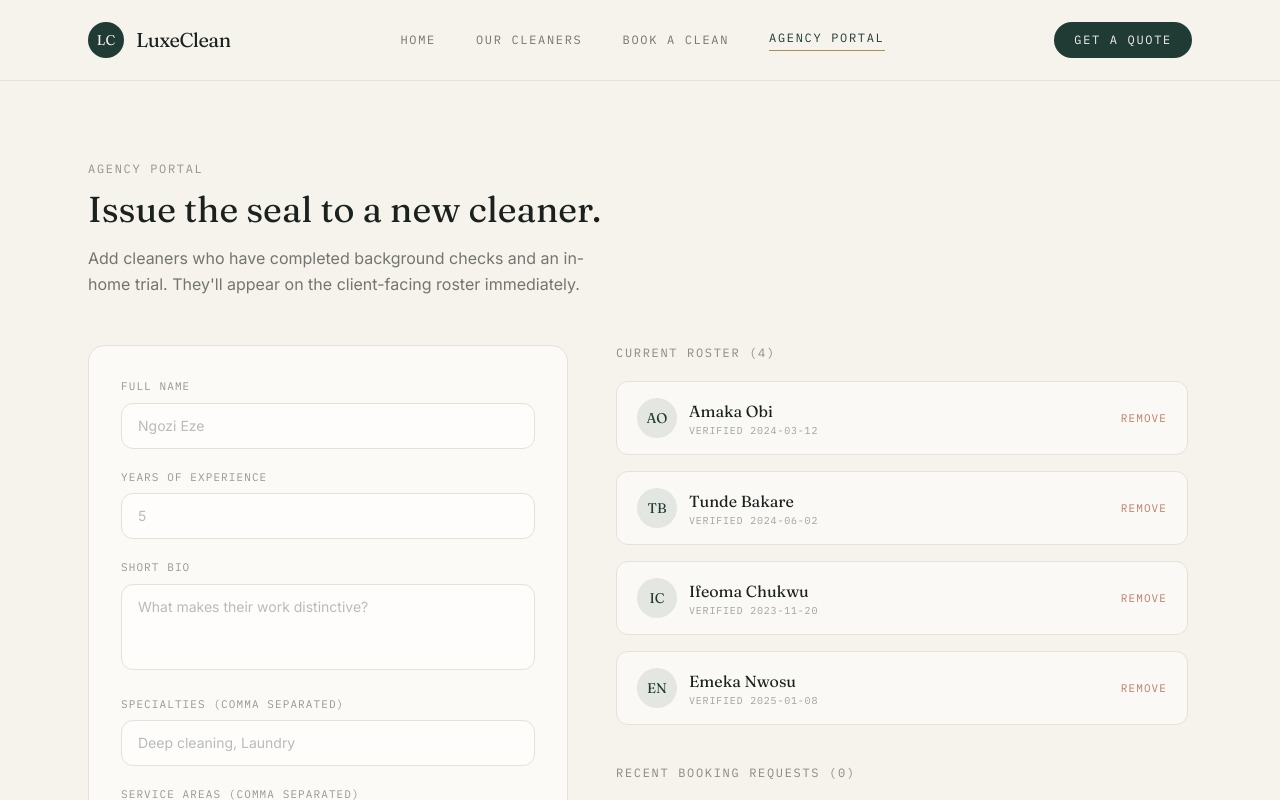
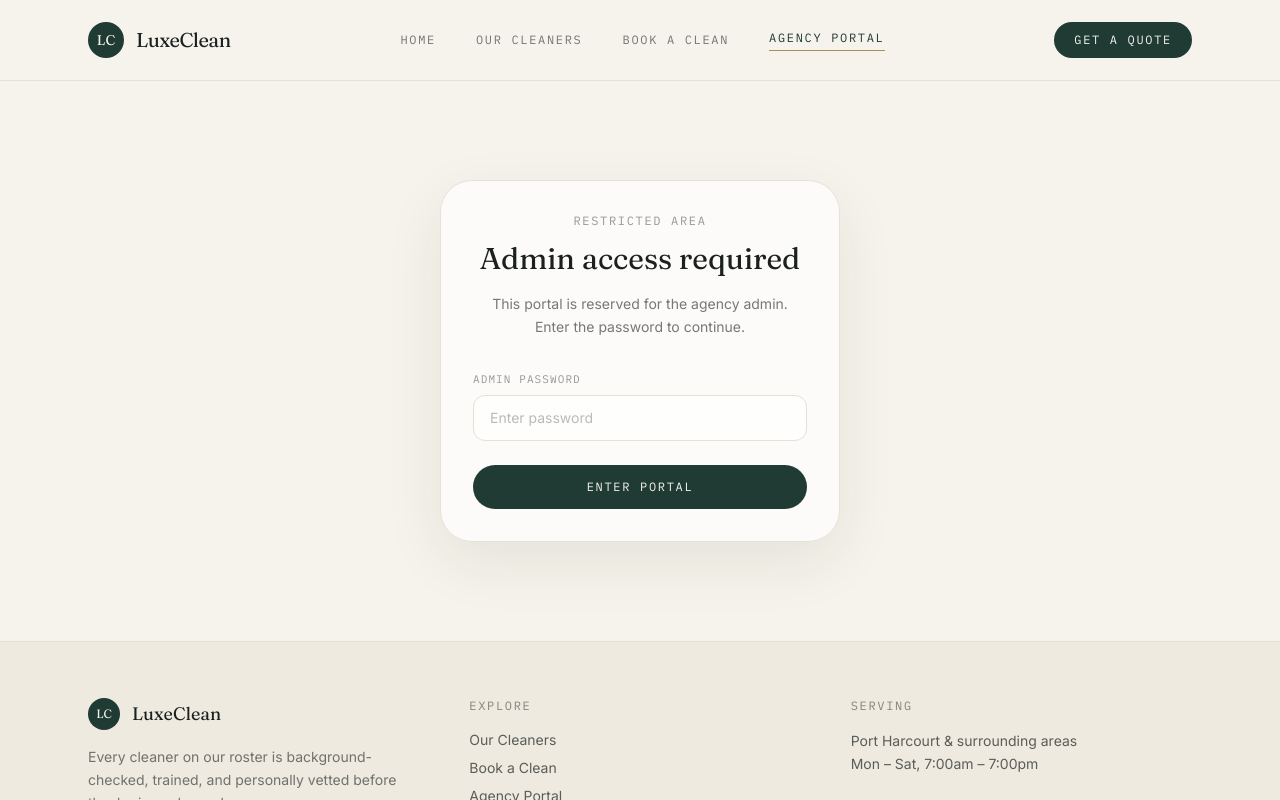
Before and after one commit to MbiatkeEdet/Lemhub-cleaning, a React (Vite) app: page /agency in a window 1280 px wide. Shown: the top 800 px of the page. Built offline with nearby package versions, Linux system fonts and the light colour scheme.

Commit message:
agency update

```diff
--- a/package.json
+++ b/package.json
@@ -5,7 +5,7 @@
   "type": "module",
   "scripts": {
     "dev": "vite",
-    "build": "npx vite build",
+    "build": "vite build",
     "lint": "oxlint",
     "preview": "vite preview"
   },
--- a/src/pages/AgencyPortal.jsx
+++ b/src/pages/AgencyPortal.jsx
@@ -1,4 +1,4 @@
-import { useState } from "react";
+import { useEffect, useState } from "react";
 import { useApp } from "../context/AppContext";
 import SealBadge from "../components/SealBadge";
 
@@ -10,11 +10,40 @@ const emptyForm = {
   areas: "",
 };
 
+const ADMIN_PASSWORD = "LuxeCleanAdmin";
+const ACCESS_KEY = "agency-portal-access";
+
 export default function AgencyPortal() {
   const { cleaners, addCleaner, removeCleaner, bookings } = useApp();
   const [form, setForm] = useState(emptyForm);
   const [justAdded, setJustAdded] = useState(null);
   const [error, setError] = useState("");
+  const [password, setPassword] = useState("");
+  const [isAuthorized, setIsAuthorized] = useState(() => {
+    if (typeof window === "undefined") return false;
+    return sessionStorage.getItem(ACCESS_KEY) === "true";
+  });
+
+  useEffect(() => {
+    if (isAuthorized) {
+      sessionStorage.setItem(ACCESS_KEY, "true");
+    } else {
+      sessionStorage.removeItem(ACCESS_KEY);
+    }
+  }, [isAuthorized]);
+
+  function handlePasswordSubmit(e) {
+    e.preventDefault();
+    if (password === ADMIN_PASSWORD) {
+      setIsAuthorized(true);
+      setError("");
+      setPassword("");
+      return;
+    }
+
+    setError("Incorrect admin password.");
+    setPassword("");
+  }
 
   function handleSubmit(e) {
     e.preventDefault();
@@ -40,18 +69,61 @@ export default function AgencyPortal() {
     setForm(emptyForm);
   }
 
+  if (!isAuthorized) {
+    return (
+      <div className="mx-auto flex min-h-[70vh] max-w-md items-center justify-center px-6 py-20">
+        <div className="w-full rounded-[2rem] border border-mist bg-white/70 p-8 text-center shadow-[0_20px_60px_rgba(33,36,31,0.08)]">
+          <p className="font-mono text-xs uppercase tracking-[0.14em] text-ink/45 mb-3">
+            Restricted area
+          </p>
+          <h1 className="font-display text-3xl text-ink">Admin access required</h1>
+          <p className="mt-4 text-sm leading-relaxed text-ink/60">
+            This portal is reserved for the agency admin. Enter the password to continue.
+          </p>
+
+          <form onSubmit={handlePasswordSubmit} className="mt-8 text-left">
+            <Field
+              label="Admin password"
+              value={password}
+              onChange={setPassword}
+              placeholder="Enter password"
+              type="password"
+            />
+            {error && <p className="mt-3 text-sm text-clay">{error}</p>}
+            <button
+              type="submit"
+              className="mt-6 inline-flex w-full items-center justify-center rounded-full bg-pine px-7 py-3.5 font-mono text-xs uppercase tracking-[0.14em] text-linen hover:bg-pine-light transition-colors"
+            >
+              Enter portal
+            </button>
+          </form>
+        </div>
+      </div>
+    );
+  }
+
   return (
     <div className="mx-auto max-w-6xl px-6 py-20">
+      <div className="mb-8 flex flex-wrap items-center justify-between gap-4">
+        <div>
           <p className="font-mono text-xs uppercase tracking-[0.14em] text-ink/45 mb-3">
             Agency portal
           </p>
           <h1 className="font-display text-4xl text-ink mb-4">
             Issue the seal to a new cleaner.
           </h1>
-      <p className="text-ink/60 leading-relaxed mb-12 max-w-lg">
+          <p className="text-ink/60 leading-relaxed max-w-lg">
             Add cleaners who have completed background checks and an in-home
             trial. They'll appear on the client-facing roster immediately.
           </p>
+        </div>
+        <button
+          onClick={() => setIsAuthorized(false)}
+          className="font-mono text-[11px] uppercase tracking-[0.12em] text-ink/55 hover:text-ink"
+        >
+          Logout
+        </button>
+      </div>
 
       <div className="grid lg:grid-cols-[1fr_1.2fr] gap-12">
         <form onSubmit={handleSubmit} className="rounded-2xl border border-mist bg-white/60 p-8">
```
Also changed, not shown: 5 other files (tests, documents, lock files or other folders). Lines whose indentation alone changed are shown as unchanged.
